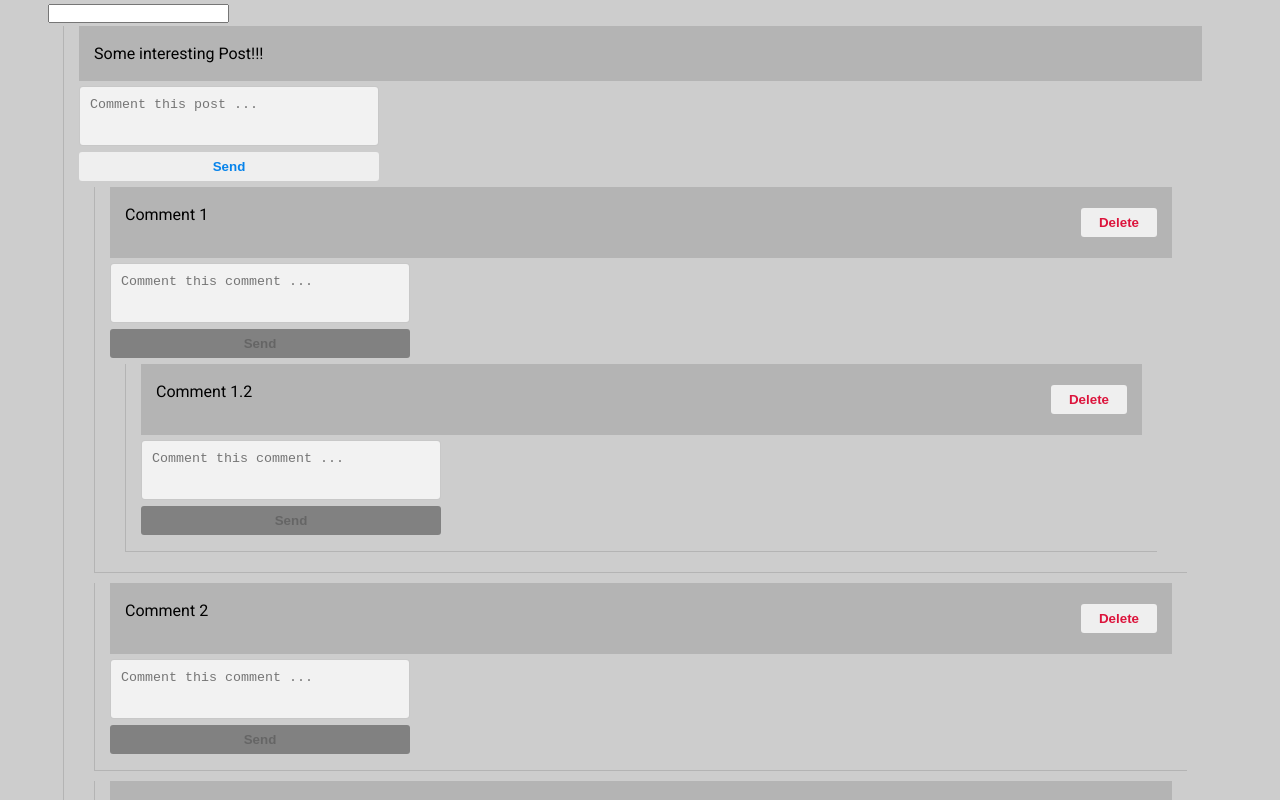
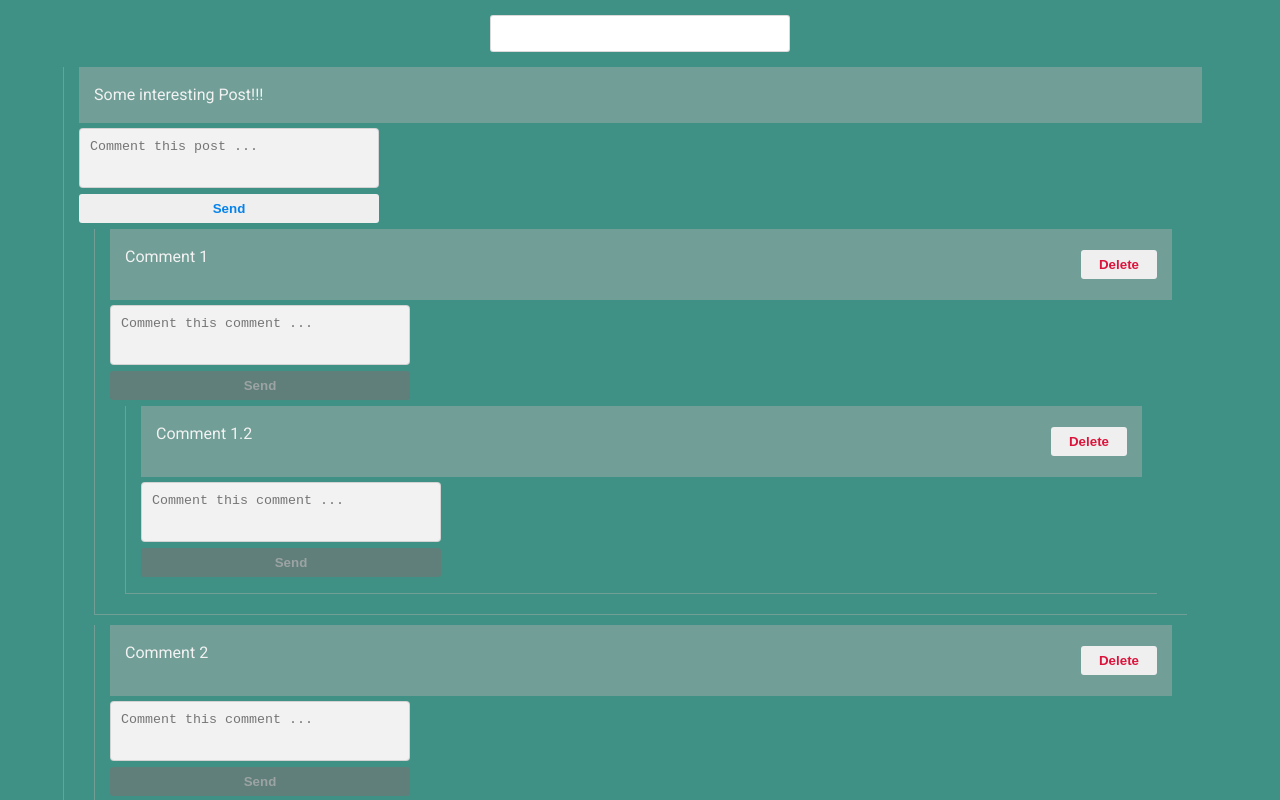
Before and after one commit to jaerbi/magnise-two, an Angular app: page / in a window 1280 px wide. Shown: the top 800 px of the page. Built offline with nearby package versions, Linux system fonts and the light colour scheme.

Commit message:
add: Search field and method for searching

```diff
--- a/src/app/app.component.html
+++ b/src/app/app.component.html
@@ -1,13 +1,18 @@
 <div class="container">
 
-  <input type="search">
+  <form class="search" #formSearch="ngForm">
+    <input
+      type="search"
+      name="searchField"
+      [(ngModel)]="searchField"
+      (ngModelChange)="onSearch()"
+    >
+  </form>
 
-  <div class="comment">
-
+  <div class="comment" *ngIf="!serchMode; else serchModeOn">
     <div class="title">
       <p>Some interesting Post!!!</p>
     </div>
-
     <div class="action">
         <textarea
           placeholder="Comment this post ..."
@@ -16,8 +21,15 @@
       <button (click)="onSubmit()">Send</button>
     </div>
 
-
     <app-comment [comments]="comments"></app-comment>
   </div>
 
+  <ng-template #serchModeOn>
+    <h2 *ngIf="!filteredComments.length">
+      No comment found with this title
+    </h2>
+    <div class="title" *ngFor="let commentTitle of filteredComments">
+      <p>{{ commentTitle }}</p>
+    </div>
+  </ng-template>
 </div>
--- a/src/app/app.component.ts
+++ b/src/app/app.component.ts
@@ -1,5 +1,7 @@
-import {Component, OnInit} from '@angular/core';
-import {MyComment} from './comment.model';
+import { Component, OnInit, ViewChild } from '@angular/core';
+import { NgForm } from '@angular/forms';
+
+import { MyComment } from './comment.model';
 
 @Component({
   selector: 'app-root',
@@ -8,8 +10,14 @@ import {MyComment} from './comment.model';
 })
 export class AppComponent implements OnInit {
 
-  comments: Array<{}>;
+  @ViewChild('formSearch', { static: true }) searchForm: NgForm;
+
+  comments: MyComment[];
+  filterComments = [];
+  filteredComments = [];
+  serchMode = false;
   postComment: string;
+  searchField: string;
 
   ngOnInit(): void {
     this.comments = [
@@ -28,12 +36,39 @@ export class AppComponent implements OnInit {
       ]),
       new MyComment('Comment 4', []),
     ];
+  }
 
+  /**
+   * Search comment
+   */
+  onSearch() {
+    const searchField = this.searchForm.value.searchField.toLowerCase();
+
+    if (!searchField) {
+      this.serchMode = false;
+    } else {
+      this.serchMode = true;
+
+      this.filteredComments = this.filterComments.filter((title) => {
+        return title.toLowerCase().includes(searchField);
+      });
+
+      this.findComment(this.comments);
+    }
+
+  }
+
+  findComment(comments) {
+    comments.forEach((comment) => {
+      if (comment.comments.length) {
+        this.findComment(comment.comments);
+      }
+      this.filterComments.push(comment.title);
+    });
   }
 
   onSubmit() {
     this.comments.unshift(new MyComment(this.postComment, []));
+    this.postComment = '';
   }
-
-
 }
--- a/src/app/comment/comment.component.ts
+++ b/src/app/comment/comment.component.ts
@@ -1,5 +1,6 @@
-import {Component, Input} from '@angular/core';
-import {MyComment} from '../comment.model';
+import { Component, Input } from '@angular/core';
+
+import { MyComment } from '../comment.model';
 
 @Component({
   selector: 'app-comment',
@@ -17,6 +18,7 @@ export class CommentComponent {
   onSubmit(comment: MyComment, form) {
     if (form.valid) {
       comment.comments.unshift(new MyComment(form.value.title, []));
+      form.reset();
     }
   }
 
--- a/src/styles.scss
+++ b/src/styles.scss
@@ -2,13 +2,13 @@
 
 :root {
   --primary-color: #0683eb;
-  --home-color: #cdcdcd;
+  --home-color: #3f9185;
   --light-color: #f2f2f2;
   --danger-color: crimson;
-  --grey-color: rgba(149, 149, 149, 0.45);
-  --grey-hover-color: rgba(158, 158, 158, 0.45);
-  --grey-active-color: rgba(119, 119, 119, 0.45);
-  --disabled-color: rgba(86, 86, 86, 0.63);
+  --grey-color: rgba(173, 173, 173, 0.45);
+  --grey-hover-color: rgba(179, 179, 179, 0.72);
+  --grey-active-color: rgba(132, 132, 132, 0.76);
+  --disabled-color: rgba(116, 116, 116, 0.63);
 }
 
 * {
@@ -22,7 +22,7 @@ body {
   font-size: 1rem;
   line-height: 1.6;
   background: var(--home-color);
-  color: var(--dark-color);
+  color: var(--light-color);
 }
 
 ul {
@@ -51,7 +51,7 @@ button {
 
   &[disabled] {
     cursor: not-allowed;
-    color: var(--disabled-color);
+    color: var(--grey-hover-color);
     background-color: var(--disabled-color);
 
     &:hover {
@@ -65,6 +65,20 @@ button {
 
   &:active {
     background-color: var(--grey-active-color);
+  }
+}
+
+.search {
+  display: flex;
+  justify-content: center;
+  margin: 15px 0;
+
+  & input {
+    padding: 10px 15px;
+    width: 300px;
+    outline: none;
+    border: 1px solid var(--grey-color);
+    border-radius: 3px;
   }
 }
 
```
